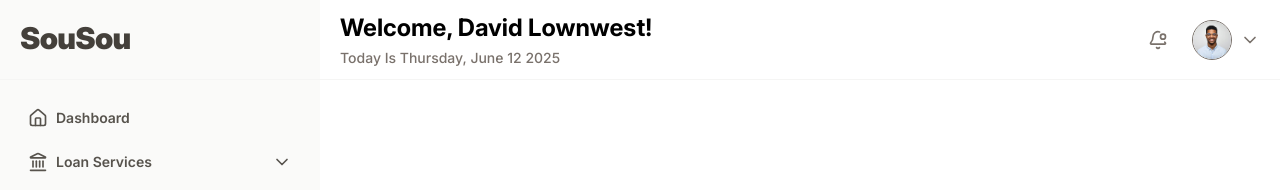
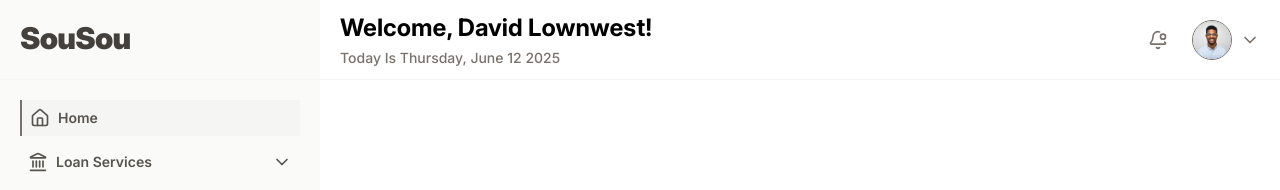
Before and after one commit to Jeremiah-Olatunde/sousou-frontend, a React (Vite) app: page /dashboard in a window 1280 px wide. Shown: the top 190 px of the page. Built offline with nearby package versions, Linux system fonts and the light colour scheme.

Commit message:
feat(ui): component sidebar

```diff
--- a/src/app/pages/dashboard/index.tsx
+++ b/src/app/pages/dashboard/index.tsx
@@ -26,7 +26,7 @@ export function Dashboard() {
     <section className="relative min-h-screen h-[1000px] pl-80">
       <Sidebar>
         <SidebarList>
-          <SidebarItem handleClick={() => {}} text="dashboard" icon={House} />
+          <SidebarItem handleClick={() => {}} text="home" icon={House} active />
           <SidebarDropdown text="loan services" icon={Landmark}>
             <SidebarList>
               <SidebarItem
--- a/src/components/sidebar/index.tsx
+++ b/src/components/sidebar/index.tsx
@@ -61,10 +61,12 @@ export function SidebarDropdown({
 }
 
 export function SidebarItem({
+  active,
   text,
   icon: Icon,
   handleClick,
 }: {
+  active?: boolean;
   text: string;
   icon: LucideIcon;
   handleClick: (clicked: string) => void;
@@ -72,7 +74,7 @@ export function SidebarItem({
   return (
     <li>
       <button
-        className="cursor-pointer w-full flex gap-2 items-center p-2"
+        className={`${active && "bg-stone-100 border-l-2 border-stone-500"} cursor-pointer w-full flex gap-2 items-center p-2`}
         onClick={() => handleClick(text)}
       >
         <Icon className="size-5 text-stone-600" />
```
